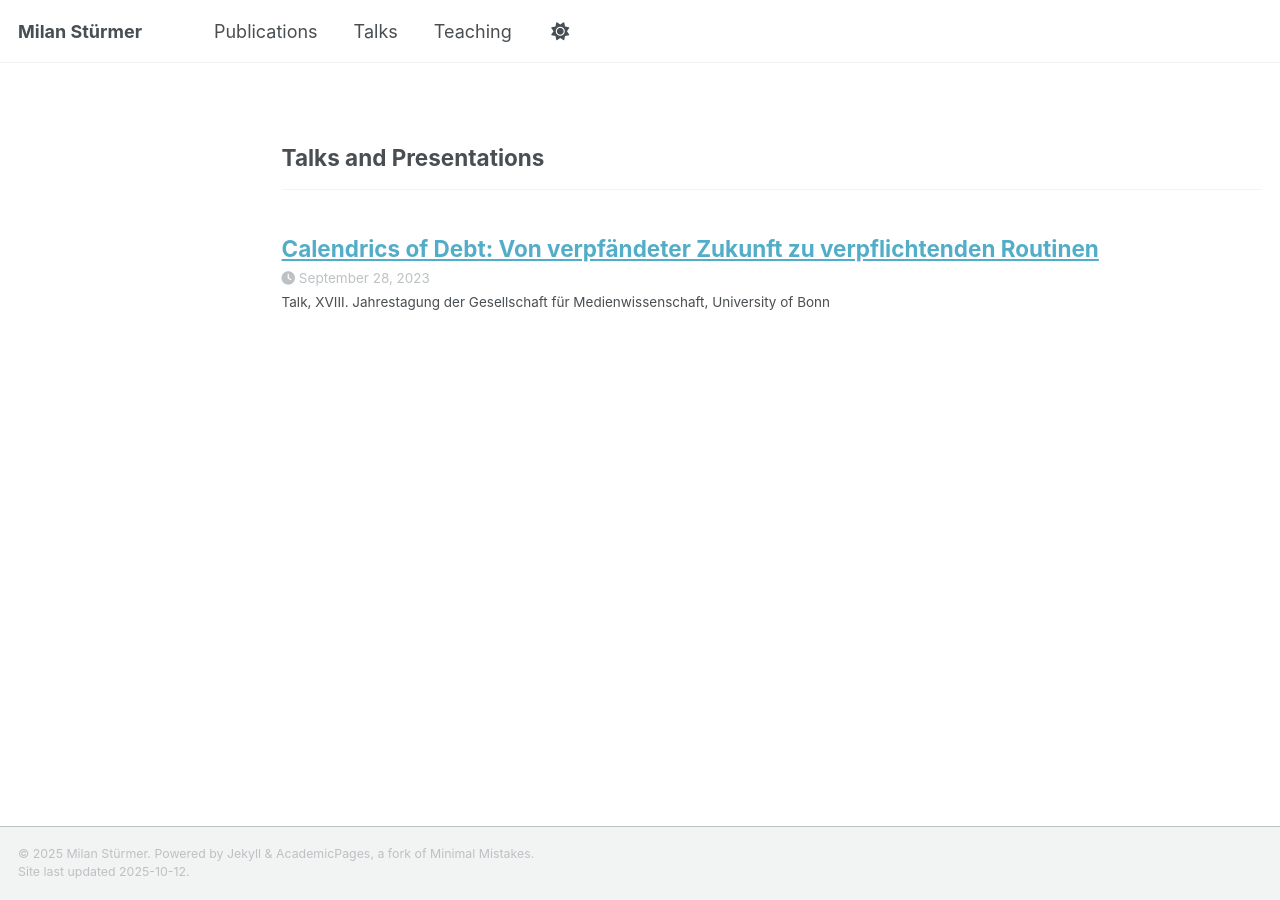
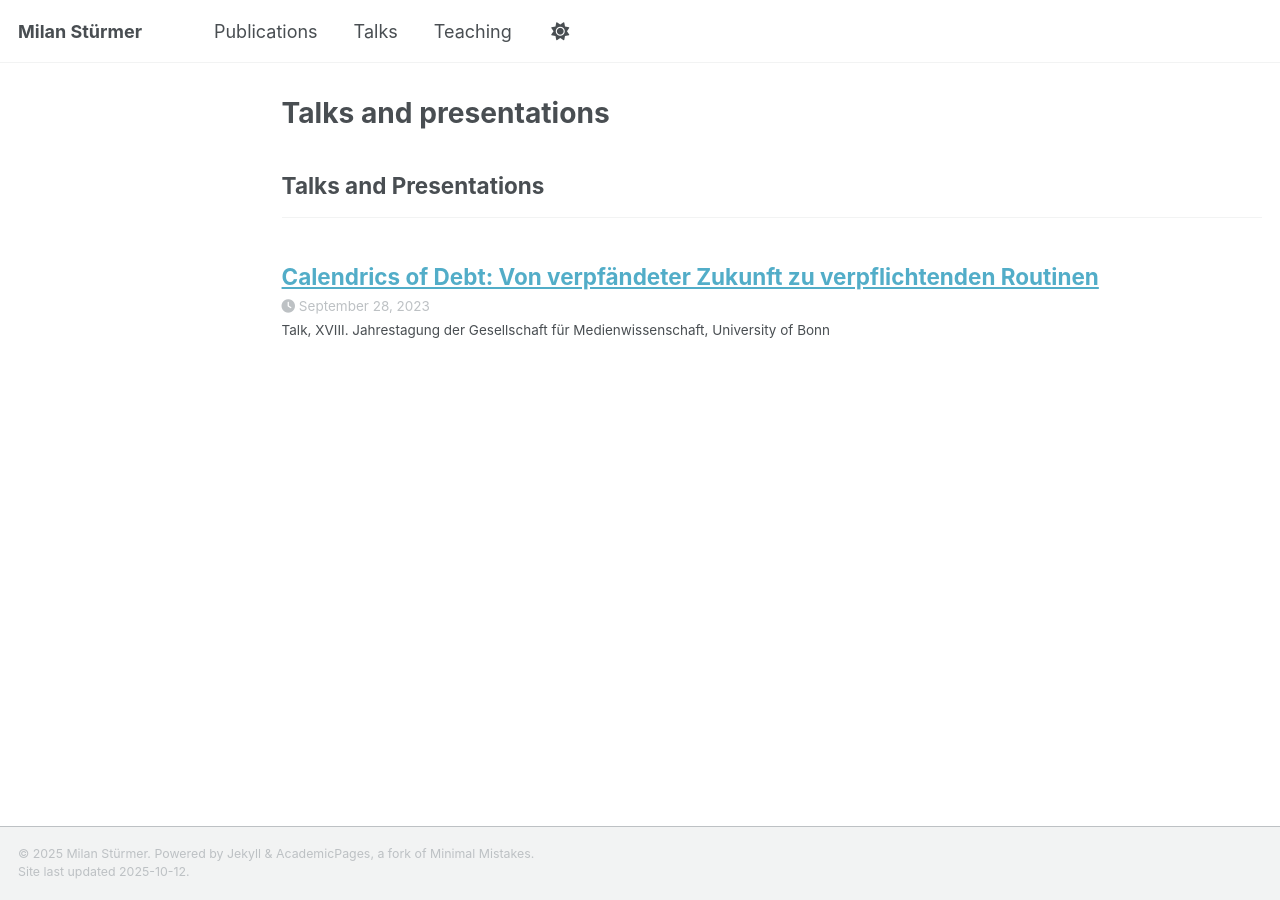
Before and after one commit to milanstuermer/milanstuermer.github.io, a Jekyll site: the page built from _pages/talks.html, in a window 1280 px wide. Built offline with Jekyll 4.4.1, drawn with Linux system fonts in a browser that asks for light colours; a script that is not in the unit is left out.

Commit message:
Update talks.html

```diff
--- a/_pages/talks.html
+++ b/_pages/talks.html
@@ -1,7 +1,9 @@
 ---
 layout: archive
 permalink: /talks/
+title: "Talks and presentations"
 author_profile: false
+classes: no-page-title
 ---
 
 {% include base_path %}
```
